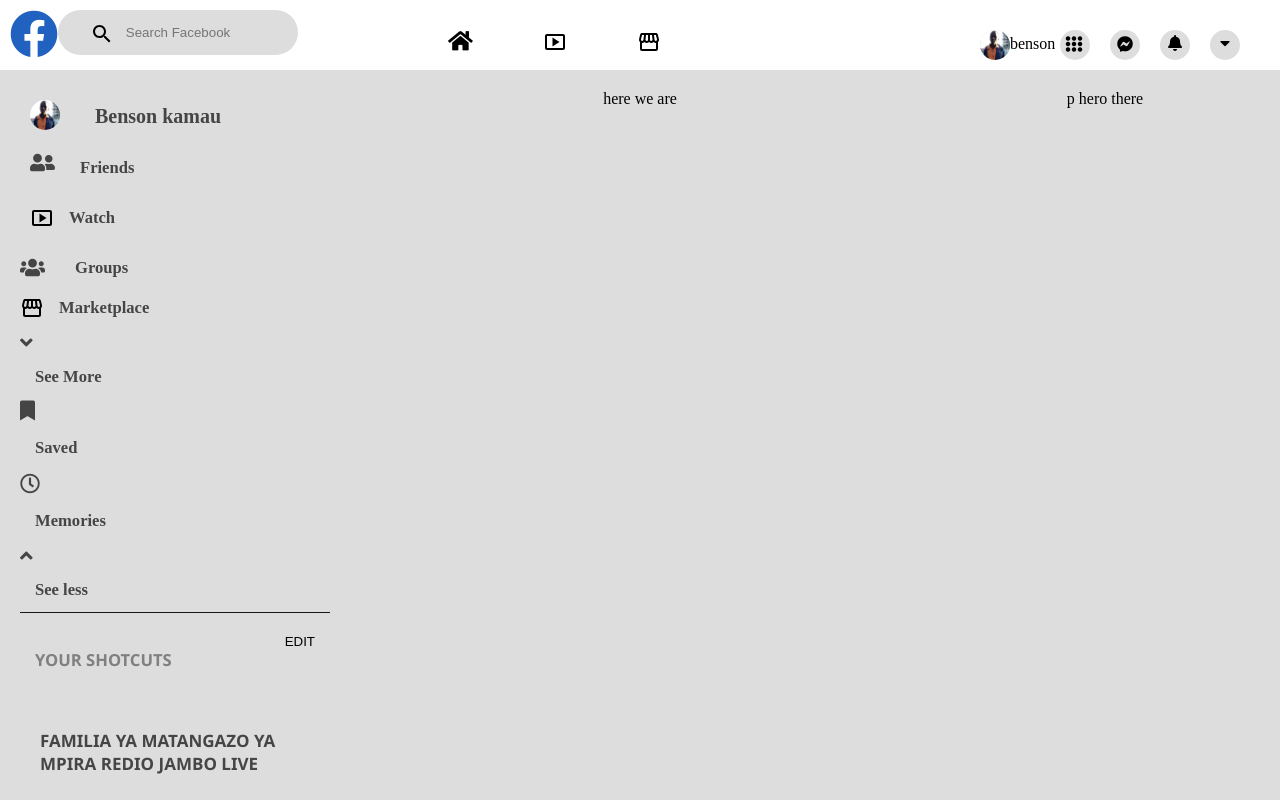
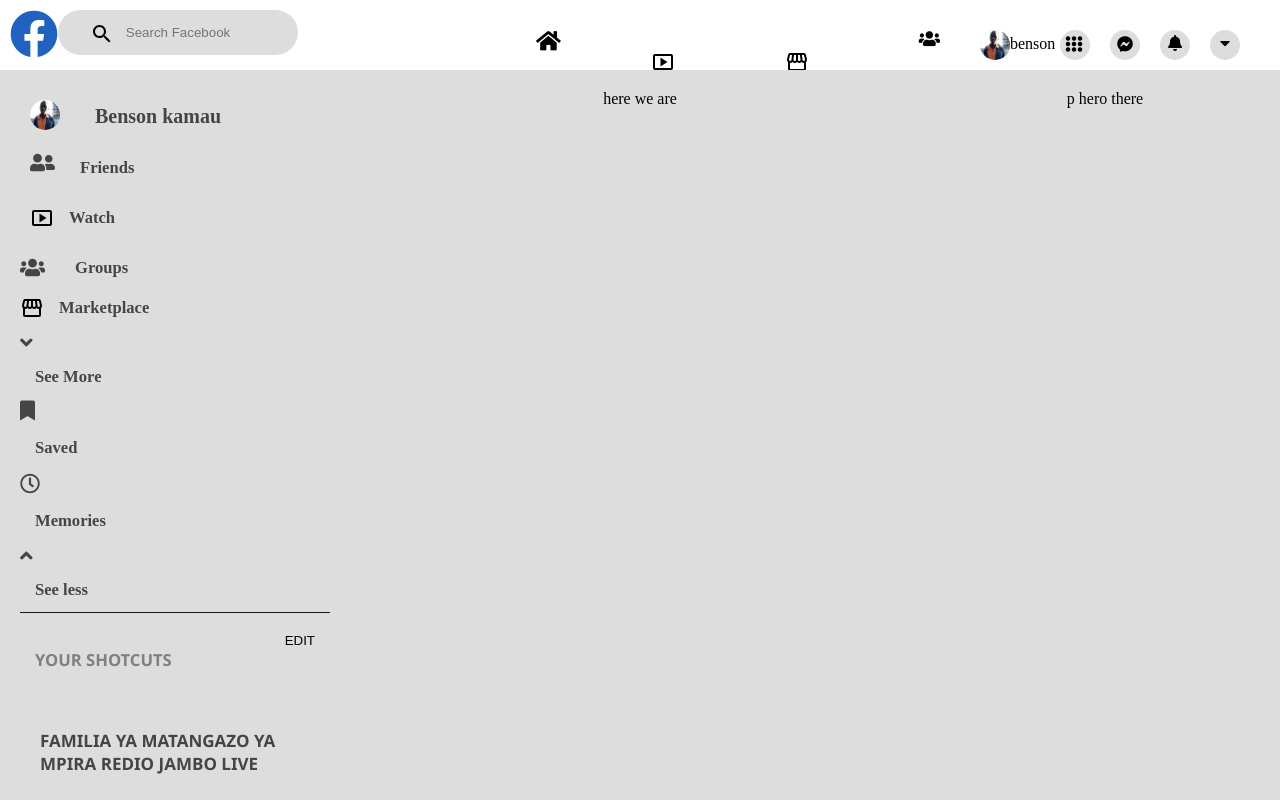
Before and after one commit to sirben181/facebook-clone, a plain HTML site: page index.html in a window 1280 px wide. Shown: the top 800 px of the page. Drawn offline with Linux system fonts and the light colour scheme.

Commit message:
better looking

```diff
--- a/index.css
+++ b/index.css
@@ -1,5 +1,6 @@
 *{box-sizing: border-box;
-    margin:0;}
+    margin:0;
+padding:0;}
     body{background:#ddd;}
 .nav{display:flex;
     width:100%;
@@ -42,20 +43,26 @@
     left:5rem;
     top:12px;
 }
-
+/* the central navbar */
 .nav-wrapper{display:flex;
     justify-content:center;
 
 }
 .nav-wrapper ul {display:flex;
+    margin-left:10vw;
+    margin-right:12vw;
+
     list-style:none;
     text-align:center;
     justify-content:center;}
     .nav-wrapper ul li a{color:#000;
         display:flex;
-        margin:10px 10px 40px 40px;
+
     text-decoration:none;}
-.nav-wrapper ul li{position:relative;}
+.nav-wrapper ul li{position:relative;
+    margin:10px 10px 40px 40px;
+    padding:20px;
+text-align:center;}
 .nav-wrapper ul li:hover{background:#ddd;}
 .show{background:#191919;
     margin:0px;
--- a/index.html
+++ b/index.html
@@ -17,11 +17,28 @@
             </div>
             <div class="nav-wrapper">
                 <ul>
-                    <li class="home "><a href="#"><i class="fas fa-home"></i></a></li>
-                    <li class="friends "><a href="#"><img src="images/watch.svg" alt=""></a> <div class="show">watch</div>  </li>
-                    <li class="market "><a href="#"><img src="images/store.svg" alt=""></a><div class="show">market</div></li>
-                    <li class="groups"><a href="#"><i class="fas fa-users groups-top"></i></a>
-                        <a href="#"><i class="fas fa-bars"></i></a><div class="show">groups</div></li>
+                    <li class="home ">
+                        <a href="#">
+                           <i class="fas fa-home"></i>
+                        </a>
+                   </li>
+                    <li class="friends ">
+                        <a href="#">
+                           <img src="images/watch.svg" alt="">
+                       </a>
+                        <div class="show">watch</div>
+                    </li>
+                    <li class="market ">
+                        <a href="#"><img src="images/store.svg" alt="">
+                        </a>
+                        <div class="show">market</div></li>
+                    <li class="groups">
+                        <a href="#"><i class="fas fa-users "></i>
+                        </a>
+                        <a href="#"><i class="fas fa-bars groups-top"></i>
+                        </a>
+                        <div class="show">groups</div>
+                    </li>
                 </ul>
             </div>
             <div class="right-icons">
```
